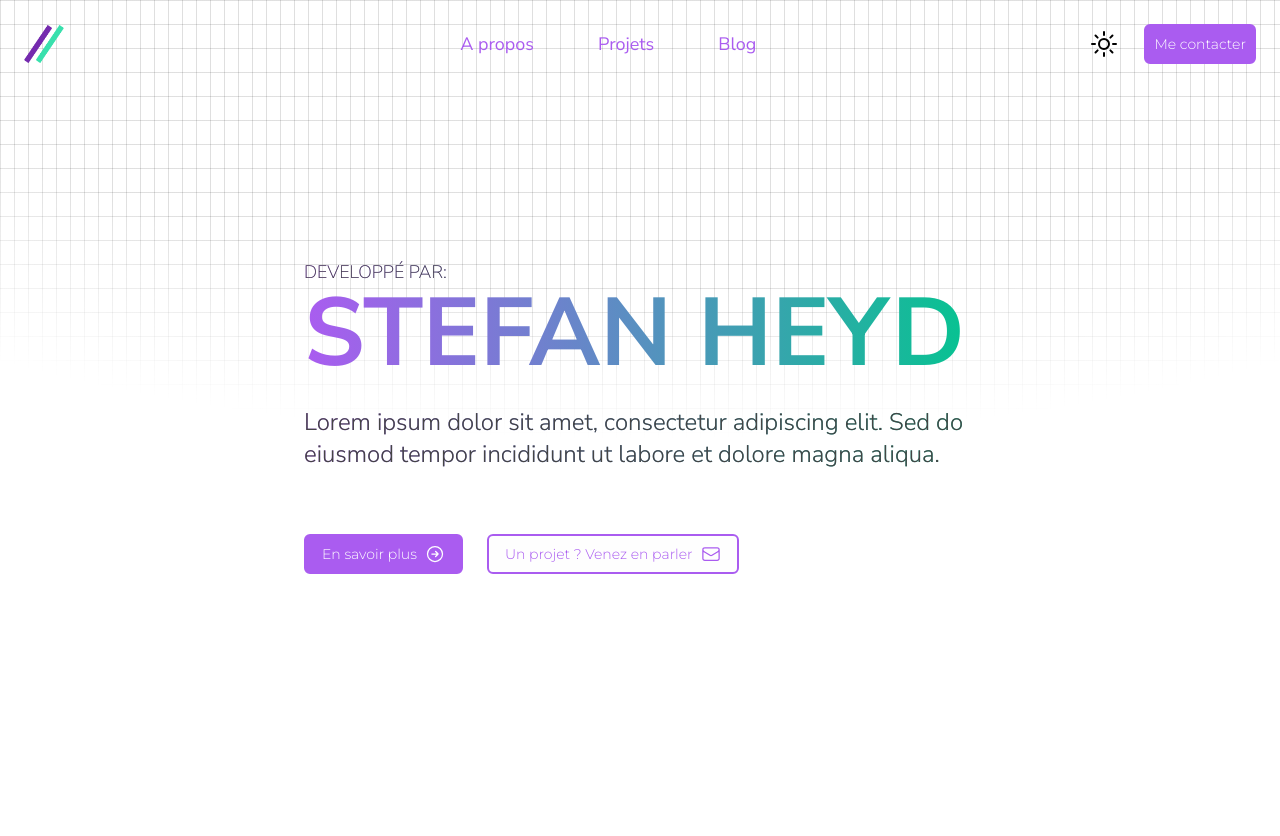
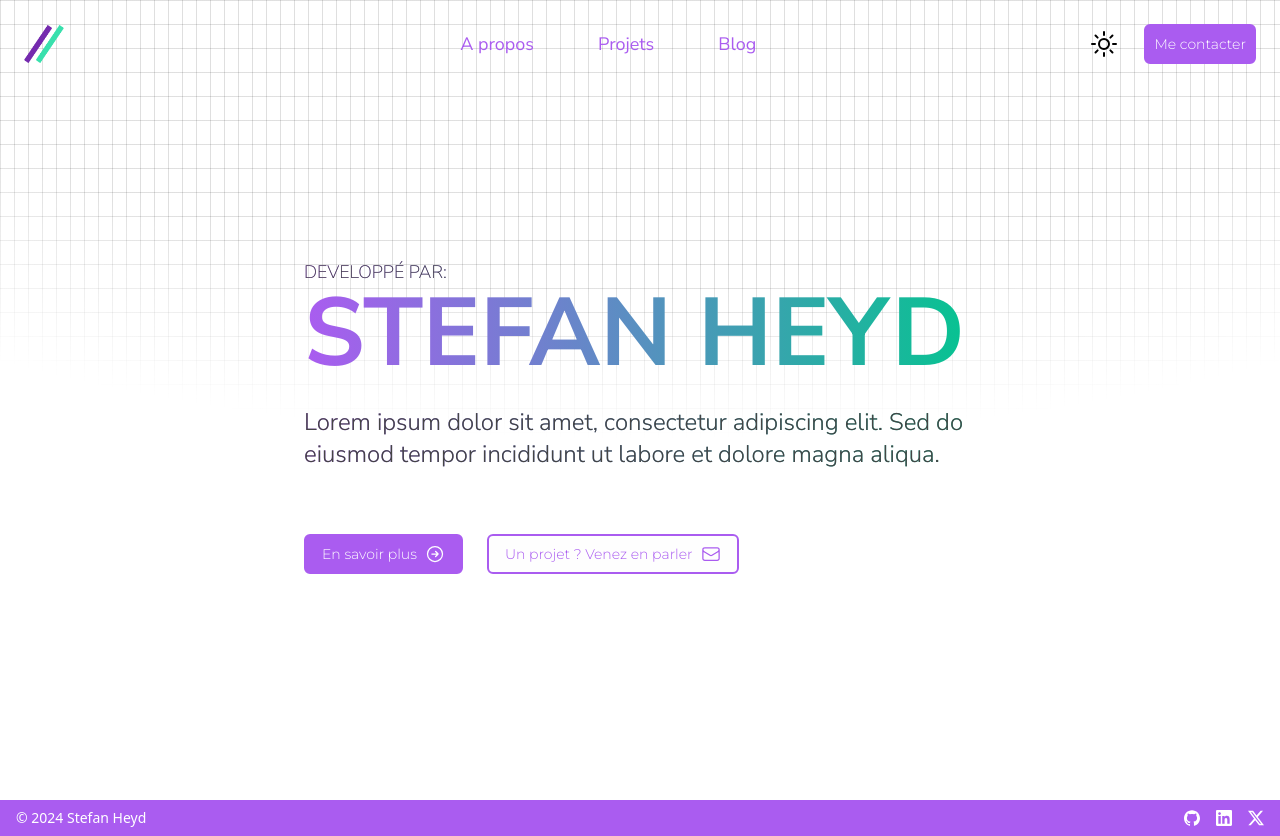
Before and after one commit to StefanHyde/PortfolioV2, a Next.js app: page / in a window 1280 px wide. Before the commit the page ends 800 px from the top, so only its background shows below. Built offline with nearby package versions, Linux system fonts and the light colour scheme.

Commit message:
Add footer

```diff
--- a/src/app/layout.tsx
+++ b/src/app/layout.tsx
@@ -1,6 +1,7 @@
 import { Nunito_Sans, Montserrat } from 'next/font/google';
 
-import Header from '../components/header';
+import Header from '@/components/header';
+import Footer from '@/components/footer';
 import ThemeContextProvider from '@/context/themeContext';
 
 import type { Metadata } from 'next';
@@ -38,6 +39,7 @@ export default function RootLayout({
         <ThemeContextProvider>
           <Header />
           {children}
+          <Footer />
         </ThemeContextProvider>
       </body>
     </html>
--- /dev/null
+++ b/src/components/footer.tsx
@@ -0,0 +1,37 @@
+import { SiGithub, SiLinkedin, SiX } from 'react-icons/si';
+
+export default function Footer() {
+  return (
+    <footer className="bg-primary-500 dark:bg-primary-800 text-white dark:text-almost-white md:flex md:flex-row md:justify-between p-8 md:py-2 md:px-4">
+      <div className="container mx-auto text-center md:text-start mb-7 md:mb-0">
+        <p className="text-sm">&copy; {new Date().getFullYear()} Stefan Heyd</p>
+      </div>
+      {
+        //TODO: Add navigation and legal / contact links
+      }
+      <div className="container flex justify-center items-center md:justify-end gap-8 md:gap-4 mx-auto">
+        <a
+          href="https://github.com/DrHyde01"
+          target="_blank"
+          rel="noopener noreferrer"
+        >
+          <SiGithub className="h-6 md:h-4 w-6 md:w-4 hover:text-primary-200 ease-in-out duration-300" />
+        </a>
+        <a
+          href="https://www.linkedin.com/in/stefan-heyd/"
+          target="_blank"
+          rel="noopener noreferrer"
+        >
+          <SiLinkedin className="h-6 md:h-4 w-6 md:w-4 hover:text-primary-200 ease-in-out duration-300" />
+        </a>
+        <a
+          href="https://x.com/DrHyde01"
+          target="_blank"
+          rel="noopener noreferrer"
+        >
+          <SiX className="h-6 md:h-4 w-6 md:w-4 hover:text-primary-200 ease-in-out duration-300" />
+        </a>
+      </div>
+    </footer>
+  );
+}
```
